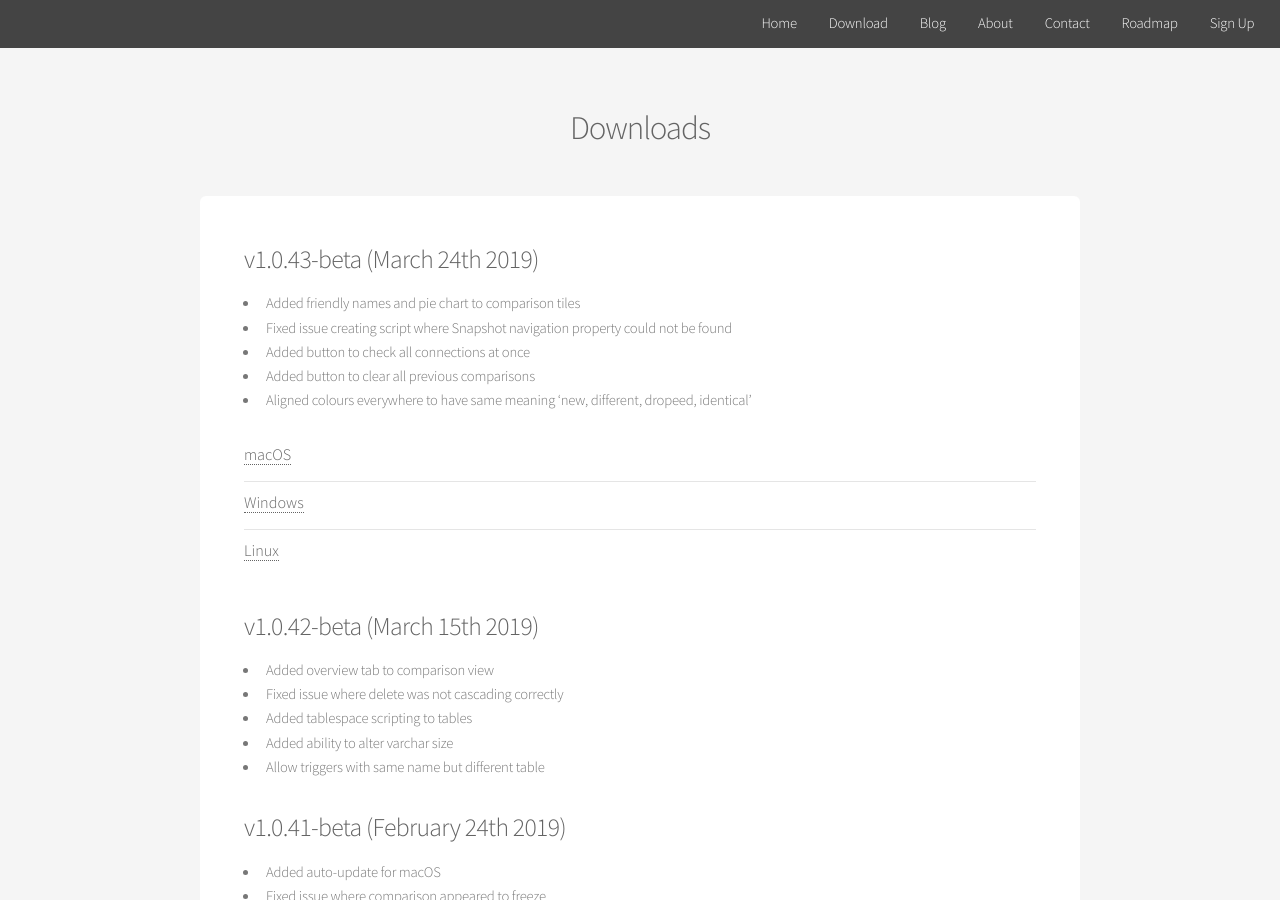
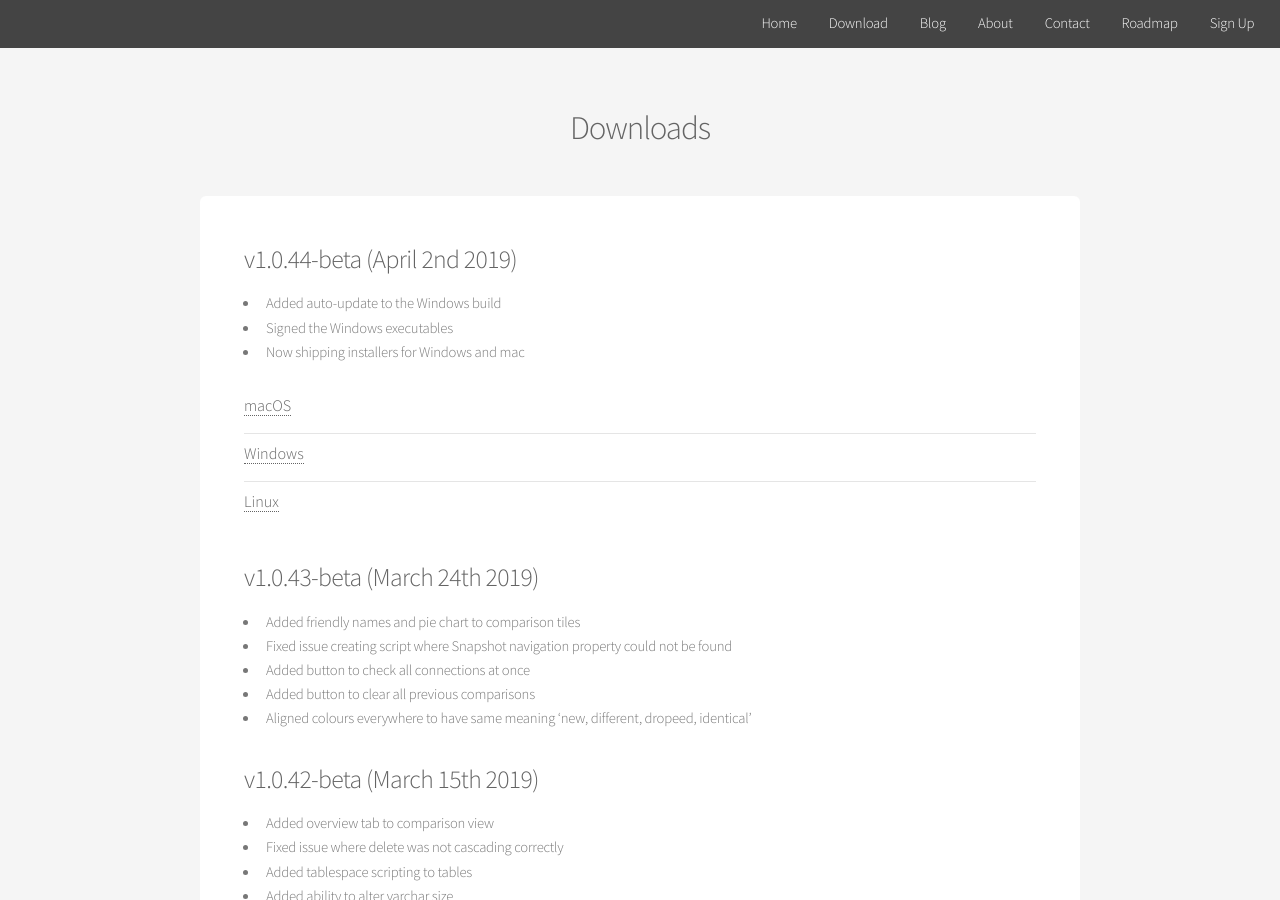
Before and after one commit to sql-migrate/backup2.sql-migrate.github.io, a Jekyll site: the page built from downloads.md, in a window 1280 px wide and 900 px high. Built offline with Jekyll 4.4.1, drawn with Linux system fonts in a browser that asks for light colours.

Commit message:
add installers

```diff
--- a/downloads.md
+++ b/downloads.md
@@ -4,26 +4,24 @@ title: Downloads
 permalink: /downloads
 ---
 
-<h3>v1.0.43-beta (March 24th 2019)</h3>
-  - Added friendly names and pie chart to comparison tiles
-  - Fixed issue creating script where Snapshot navigation property could not be found
-  - Added button to check all connections at once
-  - Added button to clear all previous comparisons
-  - Aligned colours everywhere to have same meaning 'new, different, dropeed, identical'
+<h3>v1.0.44-beta (April 2nd 2019)</h3>
+  - Added auto-update to the Windows build
+  - Signed the Windows executables
+  - Now shipping installers for Windows and mac
 
   <ul class="alt">
       <li>
         <h4>
           <a class="post-link"
-          onclick="var that=this;ga('send', 'event','Download','macOS 1.0.43-beta',this.href);setTimeout(function(){location.href=that.href;},200);return false;"
-          href="http://downloads.postgrescompare.com/builds/PostgresCompare-darwin-x64_1.0.43-beta.zip">macOS</a>
+          onclick="var that=this;ga('send', 'event','Download','macOS 1.0.44-beta',this.href);setTimeout(function(){location.href=that.href;},200);return false;"
+          href="http://downloads.postgrescompare.com/builds/PostgresCompare_1.0.44-beta.dmg">macOS</a>
         </h4>
       </li>
       <li>
         <h4>
           <a class="post-link"
-          onclick="var that=this;ga('send', 'event','Download','Windows 1.0.43-beta',this.href);setTimeout(function(){location.href=that.href;},200);return false;"
-          href="http://downloads.postgrescompare.com/builds/PostgresCompare-win32-x64_1.0.43-beta.zip">Windows</a>
+          onclick="var that=this;ga('send', 'event','Download','Windows 1.0.44-beta',this.href);setTimeout(function(){location.href=that.href;},200);return false;"
+          href="https://s3.amazonaws.com/pgcompare-updates/PostgresCompareSetup.exe">Windows</a>
         </h4>
       </li>
       <li>
@@ -37,6 +35,12 @@ permalink: /downloads
 
 
 
+<h3>v1.0.43-beta (March 24th 2019)</h3>
+  - Added friendly names and pie chart to comparison tiles
+  - Fixed issue creating script where Snapshot navigation property could not be found
+  - Added button to check all connections at once
+  - Added button to clear all previous comparisons
+  - Aligned colours everywhere to have same meaning 'new, different, dropeed, identical'
 
 
 <h3>v1.0.42-beta (March 15th 2019)</h3>
```
